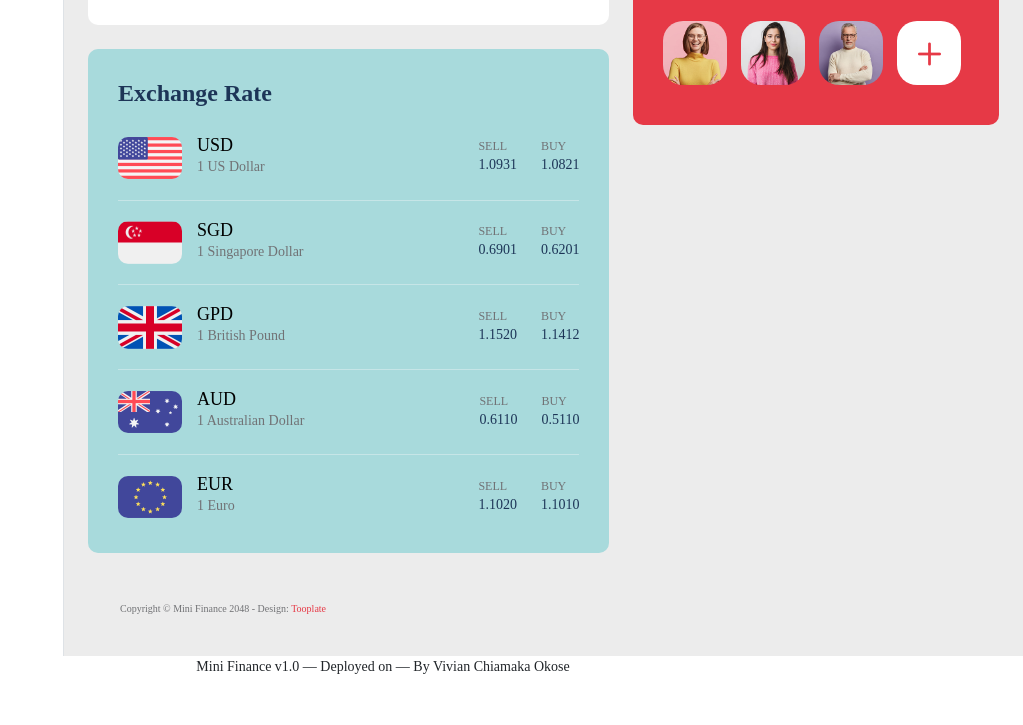
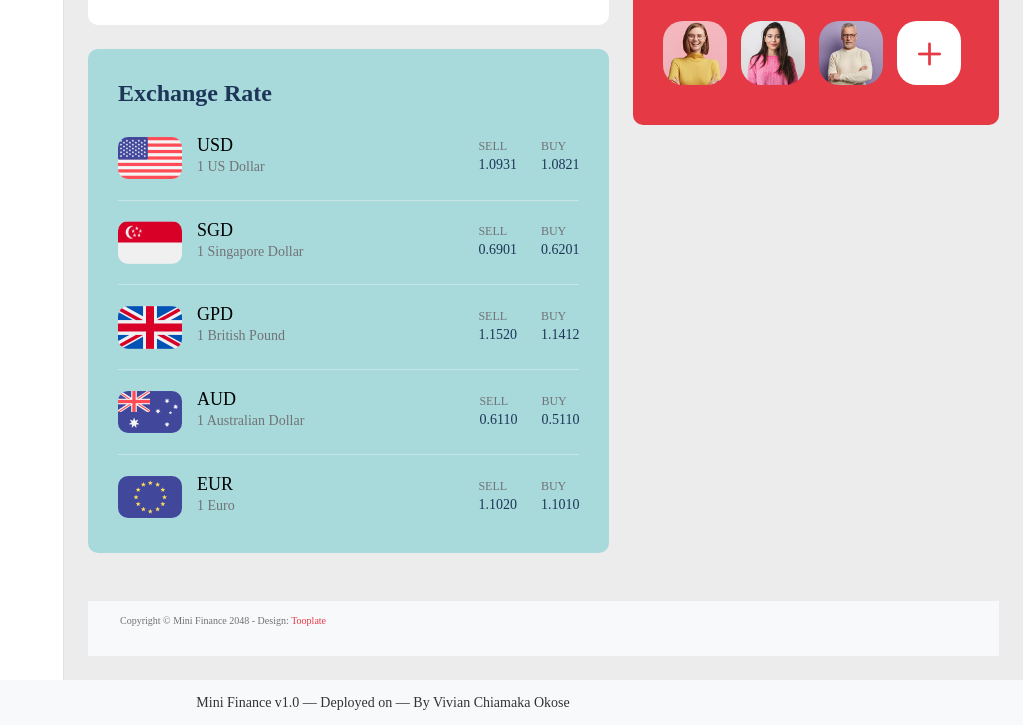
Before and after one commit to vivianokose/mini_finiance-Chiamaka, a plain HTML site: page index.html in a window 1280 px wide. Shown: the part 1216-1941 px from the top of the page, without its empty margins (257-1280 px from the left). Before the commit the page ends 1893 px from the top, so only its background shows below. Drawn offline with Linux system fonts and the light colour scheme; a web font is replaced by a local one.

Commit message:
update the css file to improve accessibility and styling

```diff
--- a/css/tooplate-mini-finance.css
+++ b/css/tooplate-mini-finance.css
@@ -1146,3 +1146,10 @@
     font-size: var(--h6-font-size);
   }
 }
+
+footer {
+  font-size: 15px;
+  background-color: #f8f9fa;
+  color: #333;
+  padding: 12px;
+}
```
